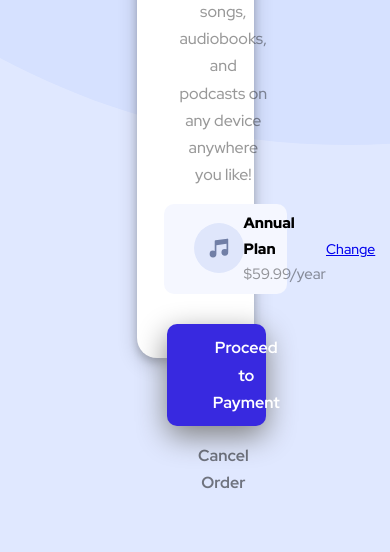
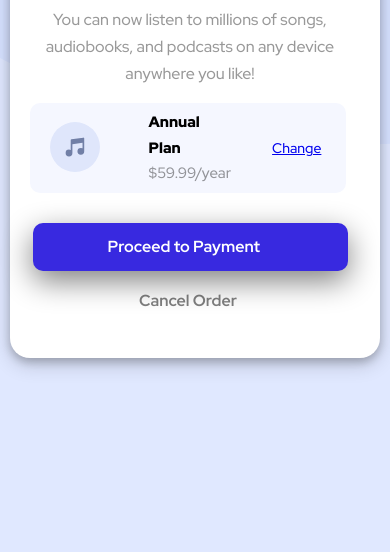
Before and after one commit to AnevaraWebBuilder/Order-Sumary-Card, a plain HTML site: page index.html in a window 390 px wide. Shown: the part 292-844 px from the top of the page. Drawn offline with Linux system fonts and the light colour scheme.

Commit message:
responsive design

```diff
--- a/css/styles.css
+++ b/css/styles.css
@@ -119,3 +119,77 @@ a:hover{
 .cancel:hover{
 	opacity: .8;
 }
+
+
+
+
+
+
+
+
+
+
+
+
+
+/*=============================================
+ESCRITORIO MEDIANO O TABLET HORIZONTAL (MD revisamos en 1024px)
+=============================================*/
+
+@media (max-width: 1199px) and (min-width: 992px){
+
+.card{
+	width: 40%;
+}
+
+
+
+}
+
+/*=============================================
+ESCRITORIO PEQUEÑO O TABLET VERTICAL (SM revisamos en 768px)
+=============================================*/
+
+@media (max-width: 991px) and (min-width: 768px){
+
+
+.card{
+	min-width: 50%;
+}
+
+
+}
+
+/*=============================================
+MOVIL (XS revisamos en 320px)
+=============================================*/
+
+@media (max-width: 767px){
+
+.card{
+	width: 95%;
+	margin-bottom: 3rem;
+}
+
+.description{
+	right: -3.2rem;
+}
+
+.contenedor-plan{
+	padding-left: 2rem;
+	right: -2rem;
+}
+
+.payment-btn{
+	right: -2.3rem;
+}
+
+.payment-btn p{
+	right: -2.5rem;
+}
+
+.cancel{
+	right: -3rem;
+}
+
+}
```
